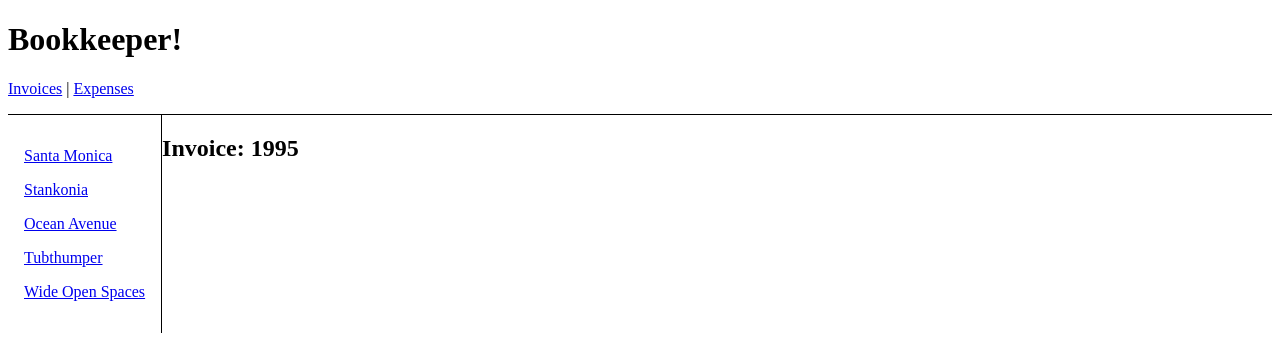
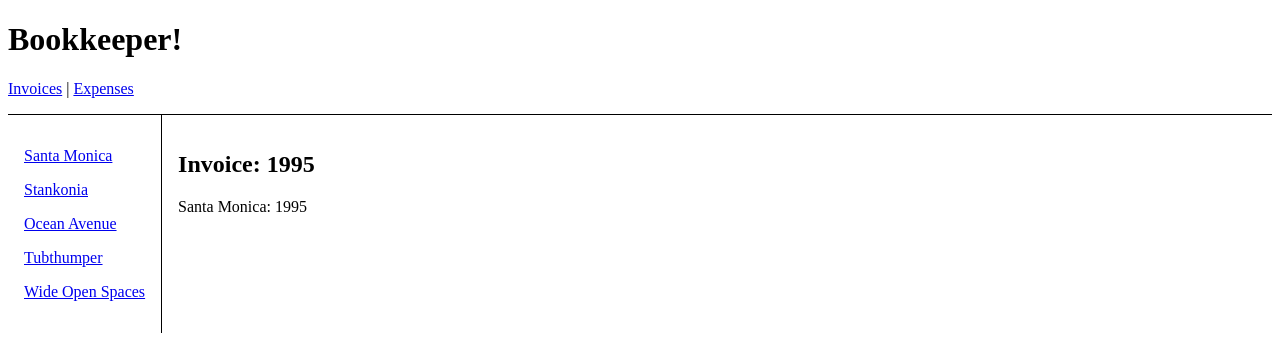
Before and after one commit to toginn/react-router-tutorial, a React (Create React App) app: page /invoices/1995 in a window 1280 px wide. Shown: the top 340 px of the page. Built offline with nearby package versions, Linux system fonts and the light colour scheme.

Commit message:
Add: invoice details

```diff
--- a/src/data.ts
+++ b/src/data.ts
@@ -34,3 +34,7 @@ let invoices = [
 export function getInvoices() {
   return invoices;
 }
+
+export function getInvoice(number: number) {
+  return invoices.find((invoice) => invoice.number === number);
+}
--- a/src/index.tsx
+++ b/src/index.tsx
@@ -12,6 +12,14 @@ render(
       <Route path="/" element={<App />}>
         <Route path="expenses" element={<Expenses />} />
         <Route path="invoices" element={<Invoices />}>
+          <Route
+            index
+            element={
+              <main style={{ padding: "1rem" }}>
+                <p>Select an invoice</p>
+              </main>
+            }
+          />
           <Route path=":invoiceId" element={<Invoice />} />
         </Route>
         <Route
--- a/src/routes/invoice.tsx
+++ b/src/routes/invoice.tsx
@@ -1,8 +1,26 @@
 import { useParams } from "react-router-dom";
+import { getInvoice } from "../data";
 
 const Invoice = () => {
   let params = useParams();
-  return <h2>Invoice: {params.invoiceId}</h2>;
+  let invoice = params.invoiceId
+    ? getInvoice(parseInt(params.invoiceId, 10))
+    : undefined;
+  if (invoice) {
+    return (
+      <main style={{ padding: "1rem" }}>
+        <h2>Invoice: {params.invoiceId}</h2>
+        <p>
+          {invoice.name}: {invoice.number}
+        </p>
+      </main>
+    );
+  }
+  return (
+    <main style={{ padding: "1rem" }}>
+      <p>Invoice not found.</p>
+    </main>
+  );
 };
 
 export default Invoice;
```
